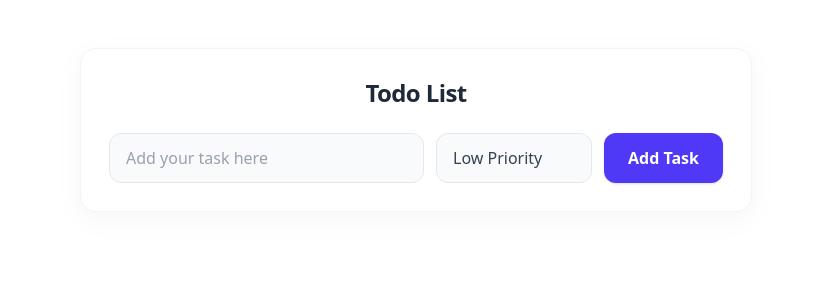
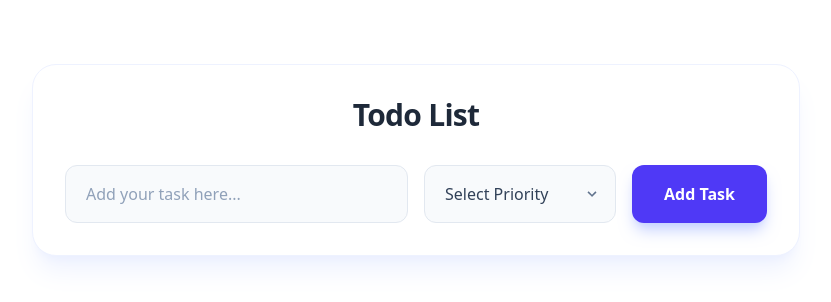
Before and after one commit to Sijan666/todoFullStack, a React (Vite) app in the folder frontend/: page / in a window 1280 px wide. Shown: the top 302 px of the page, without its empty margins (224-1055 px from the left). Built offline with nearby package versions, Linux system fonts and the light colour scheme.

Commit message:
update design

```diff
--- a/frontend/src/components/layouts/Todo.jsx
+++ b/frontend/src/components/layouts/Todo.jsx
@@ -1,48 +1,75 @@
 import { useState } from "react";
-import axios from 'axios'
-
+import axios from 'axios';
 
 const Todo = () => {
 
-    let [task,setTask] = useState('')
-    let [priority,setPriority] = useState('')
+    let [task, setTask] = useState('');
+    let [priority, setPriority] = useState('');
+    let [info, setinfo] = useState({});
 
-    let handleClick = async ()=>{
-        let data = await axios.post('http://localhost:5000/create/todo',{
+    let handleClick = async () => {
+        let data = await axios.post('http://localhost:5000/create/todo', {
             'task': task,
             'priority': priority
-        })
+        });
 
-        console.log(data.data.message)
+        setinfo(data.data);
     }
 
-    let handleTaskChange = (e)=>{
+    let handleTaskChange = (e) => {
         setTask(e.target.value);
     }
 
-    let handleSelect = (e)=>{
+    let handleSelect = (e) => {
         setPriority(e.target.value);
     }
 
     return (
         <>
-        <div className="max-w-2xl mx-auto mt-12 bg-white p-7 rounded-2xl shadow-[0_8px_30px_rgb(0,0,0,0.04)] border border-gray-100">
-            <h1 className="text-2xl font-extrabold text-gray-800 mb-6 text-center tracking-tight">
+        <div className="max-w-3xl mx-auto mt-16 bg-white p-8 rounded-3xl shadow-xl shadow-indigo-100/50 border border-indigo-50">
+            <h1 className="text-3xl font-extrabold text-gray-800 mb-8 text-center tracking-tight">
                 Todo List
             </h1>
-            <div className="flex flex-col sm:flex-row gap-3">
+            {info.message && (
+                info.success ?
+                <p className="text-emerald-700 bg-emerald-50 border border-emerald-200 p-3.5 rounded-xl mb-6 text-center font-medium shadow-sm">
+                    {info.message}
+                </p>
+                :
+                <p className="text-red-700 bg-red-50 border border-red-200 p-3.5 rounded-xl mb-6 text-center font-medium shadow-sm">
+                    {info.message}
+                </p>
+            )}
+
+            <div className="flex flex-col sm:flex-row gap-4">
                 {/* Input Field */}
-                <input type="text" onChange={handleTaskChange} placeholder="Add your task here" className="flex-1 px-4 py-3 bg-gray-50 border border-gray-200 text-gray-700 rounded-xl placeholder-gray-400 outline-none"/>
+                <input
+                    type="text"
+                    onChange={handleTaskChange}
+                    placeholder="Add your task here..."
+                    className="flex-1 px-5 py-4 bg-slate-50 border border-slate-200 text-slate-700 rounded-xl placeholder-slate-400 outline-none focus:bg-white focus:ring-2 focus:ring-indigo-500/30 focus:border-indigo-500 transition-all duration-200"
+                />
                 {/* Select */}
                 <div className="relative w-full sm:w-auto">
-                    <select onChange={handleSelect} className="appearance-none px-4 py-3 bg-gray-50 border border-gray-200 text-gray-700 rounded-xl outline-none cursor-pointer font-medium capitalize">
+                    <select
+                        onChange={handleSelect}
+                        className="w-full appearance-none px-5 py-4 bg-slate-50 border border-slate-200 text-slate-700 rounded-xl outline-none cursor-pointer font-medium focus:bg-white focus:ring-2 focus:ring-indigo-500/30 focus:border-indigo-500 transition-all duration-200 pr-12">
+                        <option value="" disabled selected>Select Priority</option>
                         <option value="low">Low Priority</option>
                         <option value="medium">Medium Priority</option>
                         <option value="high">High Priority</option>
                     </select>
+                    <div className="pointer-events-none absolute inset-y-0 right-0 flex items-center px-4 text-slate-500">
+                        <svg className="fill-current h-4 w-4" xmlns="http://www.w3.org/2000/svg" viewBox="0 0 20 20">
+                            <path d="M9.293 12.95l.707.707L15.657 8l-1.414-1.414L10 10.828 5.757 6.586 4.343 8z"/>
+                        </svg>
+                    </div>
                 </div>
                 {/* Submit Button */}
-                <button type="submit" onClick={handleClick} className="px-6 py-3 bg-indigo-600 hover:bg-indigo-700 text-white font-semibold rounded-xl shadow-sm duration-200 cursor-pointer">
+                <button
+                    type="submit"
+                    onClick={handleClick}
+                    className="px-8 py-4 bg-indigo-600 hover:bg-indigo-700 active:scale-95 text-white font-bold rounded-xl shadow-lg shadow-indigo-200 transition-all duration-200 cursor-pointer whitespace-nowrap">
                     Add Task
                 </button>
 
@@ -52,4 +79,4 @@ const Todo = () => {
     )
 }
 
-export default Todo
+export default Todo;
```
